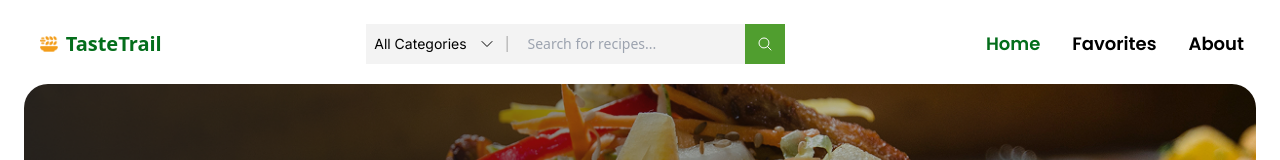
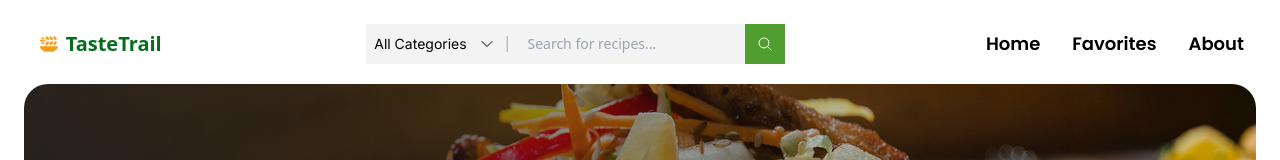
Before and after one commit to KirubelWondwossen/recipe-sharing-app, a React (Vite) app: page /recipedetailpage in a window 1280 px wide. Shown: the top 160 px of the page. Built offline with nearby package versions, Linux system fonts and the light colour scheme.

Commit message:
Change the color of the navbar links based on current location

```diff
--- a/src/components/Navbar.jsx
+++ b/src/components/Navbar.jsx
@@ -4,8 +4,10 @@ import {
   MagnifyingGlassIcon,
 } from "@heroicons/react/24/outline";
 import Logo from "./Logo";
+import { Link, useLocation } from "react-router-dom";
 
 function Navbar({ hidden }) {
+  const location = useLocation();
   return (
     <div className="flex flex-col items-center">
       <nav className="container mx-auto flex justify-between items-center relative">
@@ -26,19 +28,32 @@ function NavBtns() {
   return (
     <ul className="flex justify-between flex-col items-start md:flex-row  right-4 sm:right-[5%] top-0 gap-2 absolute md:static md:visible invisible">
       <li className="list-none">
-        <a href="#" className="navbar-btn text-logo">
+        <Link
+          to="/home"
+          className={`${
+            location.pathname === "/home" && "text-logo"
+          } navbar-btn`}
+        >
           Home
-        </a>
+        </Link>
       </li>
       <li className="list-none">
-        <a href="#" className="navbar-btn">
+        <Link
+          to="/favoritespage"
+          className={`${
+            location.pathname === "/favoritespage" && "text-logo"
+          } navbar-btn`}
+        >
           Favorites
-        </a>
+        </Link>
       </li>
       <li className="list-none">
-        <a href="#" className="navbar-btn">
+        <Link
+          to="/"
+          className={`${location.pathname === "/" && "text-logo"} navbar-btn`}
+        >
           About
-        </a>
+        </Link>
       </li>
     </ul>
   );
```
